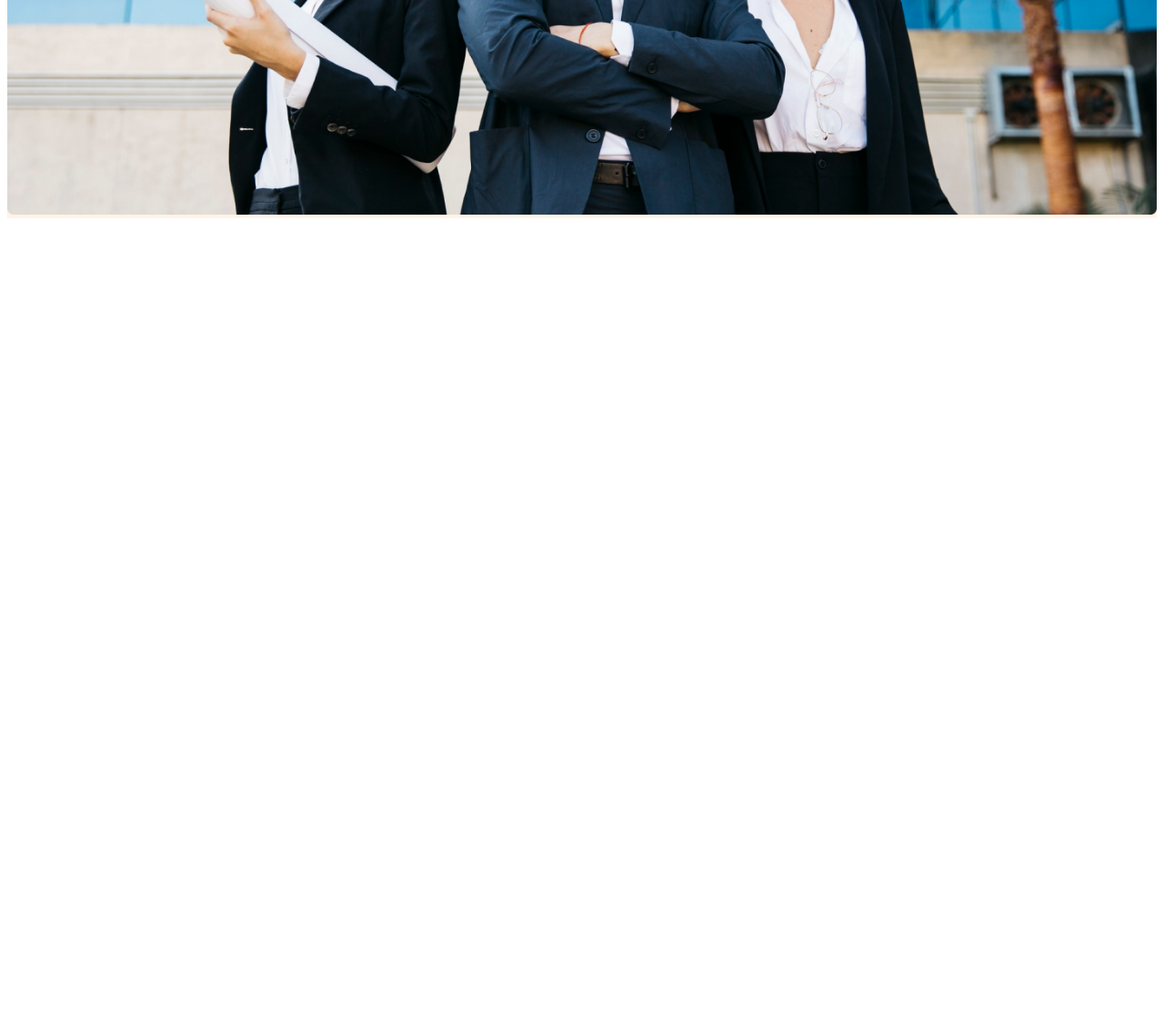
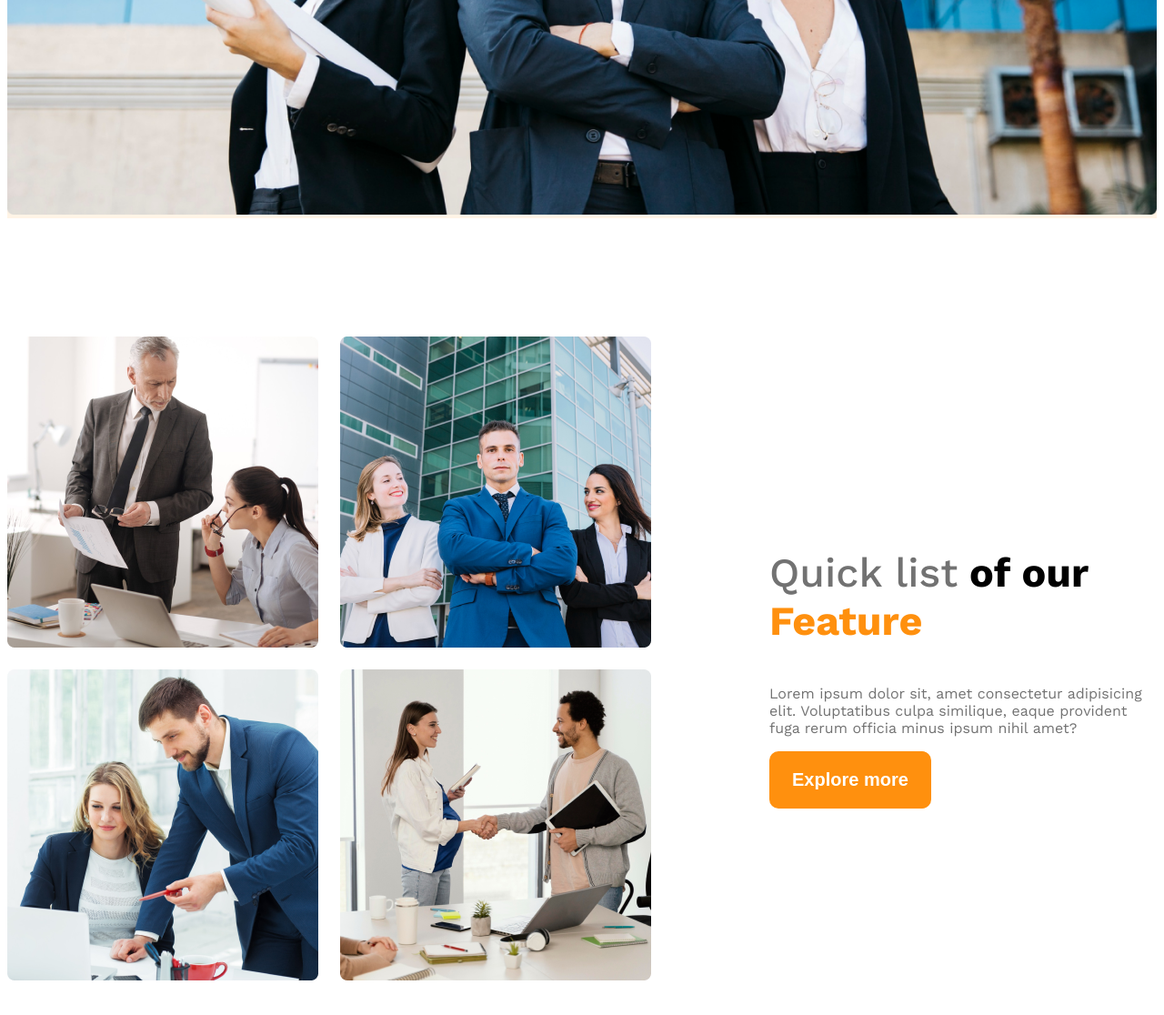
Before and after one commit to tanjil-chowdhury/G3Archi, a plain HTML site: page index.html in a window 1280 px wide. Shown: the part 851-1967 px from the top of the page at 91% size. Before the commit the page ends 1099 px from the top, so only its background shows below. Drawn offline with nearby package versions, Linux system fonts and the light colour scheme.

Commit message:
quick section

```diff
--- a/index.html
+++ b/index.html
@@ -39,8 +39,37 @@
         <img class="banner-img" src="./images/banner.png" alt="" />
       </div>
     </header>
+    <!-- qucik  -->
+    <main>
+      <section class="teams display-flex">
+        <div class="team-img-container">
+          <img src="./images/team1.png" alt="" />
+          <img src="./images/team2.png" alt="" />
+          <img src="./images/team3.png" alt="" />
+          <img src="./images/team4.png" alt="" />
+        </div>
 
-    <main></main>
+        <div class="our-feature">
+          <h3 class="feature-title">
+            <span class="Quick-list text-light-gray">Quick list</span>
+            <span class="of-our">of our</span>
+            <span class="feature text-primary">Feature</span>
+          </h3>
+
+          <p class="feature-descrition text-light-gray">
+            Lorem ipsum dolor sit, amet consectetur adipisicing elit.
+            Voluptatibus culpa similique, eaque provident fuga rerum officia
+            minus ipsum nihil amet?
+          </p>
+
+          <button class="btn-primary">Explore more</button>
+        </div>
+      </section>
+
+      <!-- feature enjoy -->
+
+      <section></section>
+    </main>
 
     <footer></footer>
   </body>
--- a/styles.css
+++ b/styles.css
@@ -18,7 +18,7 @@
 }
 
 .text-light-gray {
-  color: #722727;
+  color: #727272;
 }
 
 .bg-light {
@@ -33,8 +33,20 @@
   font-weight: 600;
   border-radius: 10px;
   border: 0;
+}
 
+main {
+  max-width: 1440px;
+  margin: 0 auto;
 }
+
+main > section {
+  margin-top: 130px;
+}
+.text-primary {
+  color: #ff900e;
+}
+
 /* header styles */
 
 /* nav styles */
@@ -42,7 +54,6 @@
 .navbar {
   justify-content: space-between;
   align-items: center;
-
 }
 
 .nav-links {
@@ -67,7 +78,6 @@
 .brand {
   font-size: 2.5 rem;
   font-weight: 700;
-
 }
 
 /* banner style */
@@ -78,22 +88,55 @@
   text-align: center;
   margin-bottom: 50px;
 }
-.banner-title{
-    font-weight:bold;
+.banner-title {
+  font-weight: bold;
   font-size: 4rem;
 }
 
-.banner-img{
+.banner-img {
   width: 100%;
+}
+
+/* teams styles */
+
+.teams {
+  align-items: center;
+}
+
+.team-img-container {
+  display: grid;
+  grid-template-columns: repeat(2, 1fr);
+  gap: 24px;
+}
+
+.our-feature {
+  margin-left: 130px;
+  max-width: 530px;
+}
+
+.feature-title {
+  font-size: 2.8rem;
+  font-weight: 700;
+}
+
+.Quick-list {
+  font-weight: 500;
 }
 
 /* responsive media */
 
-@media screen and (max-width:576px)
-{
-
-.navbar, .nav-links{
+@media screen and (max-width: 576px) {
+  .navbar,
+  .nav-links,
+  .teams {
     flex-direction: column;
   }
 
+  .team-img-container {
+    grid-template-columns: repeat(1, 1fr);
   }
+
+  .our-feature {
+    margin-left: 20px;
+  }
+}
```
Lines whose indentation alone changed are shown as unchanged.
